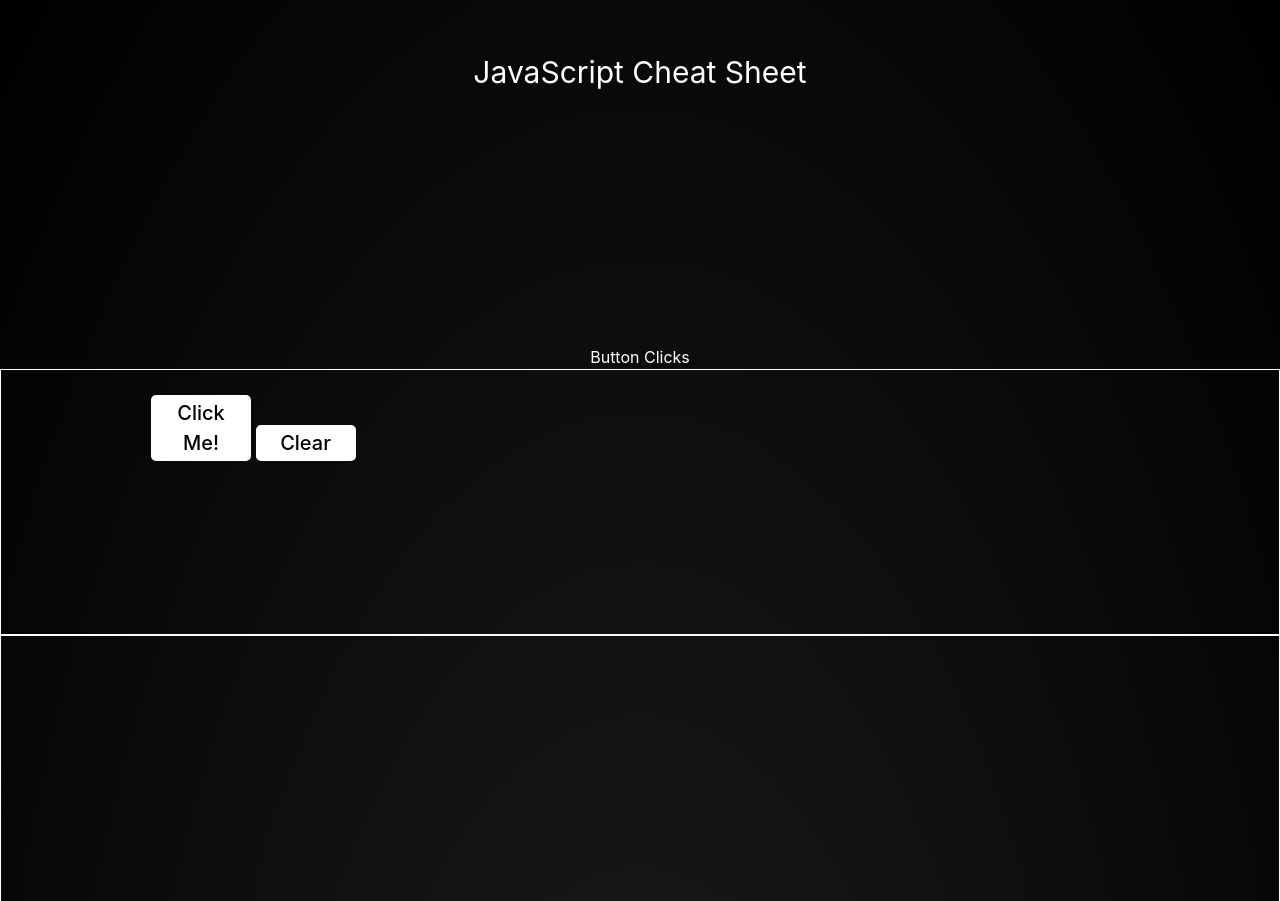
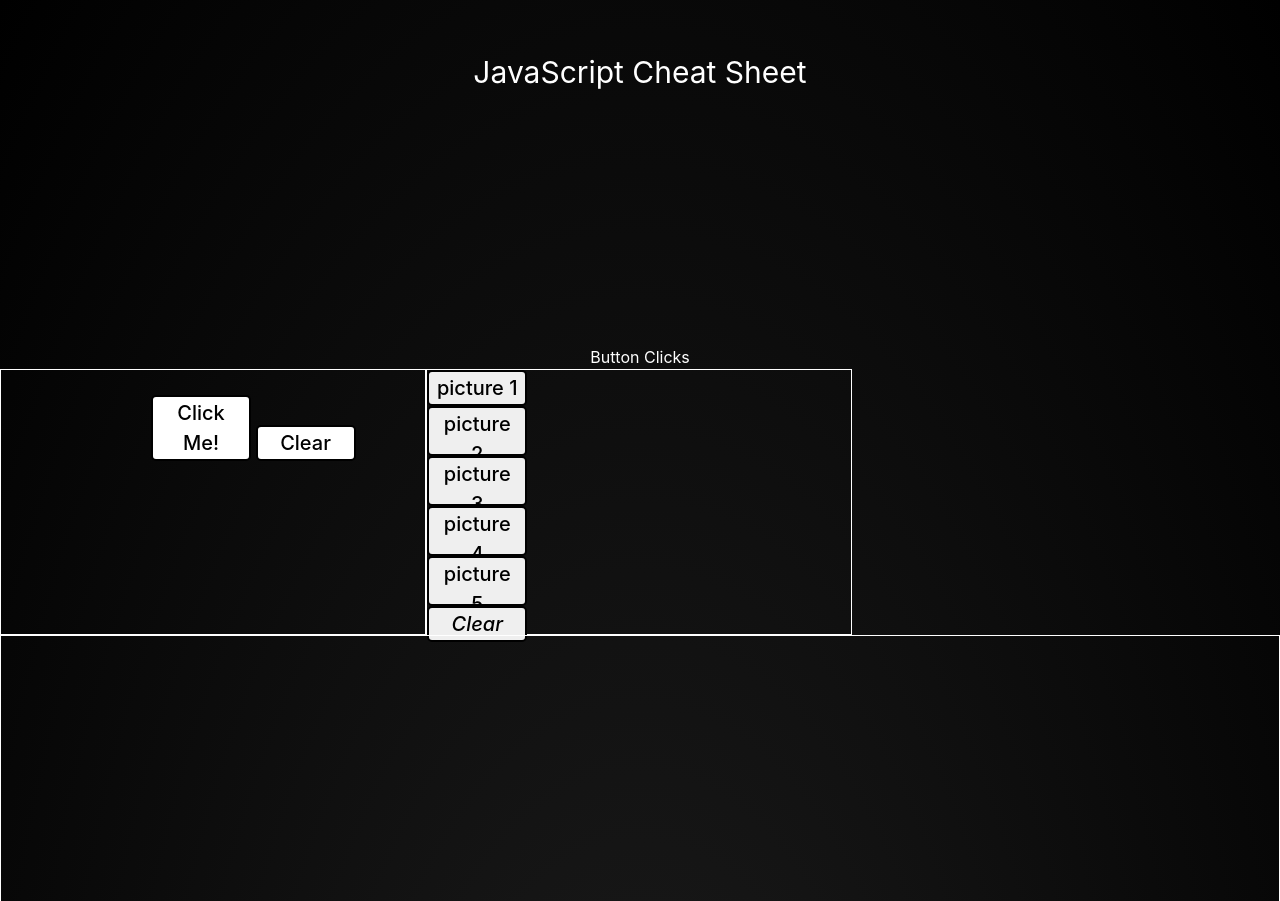
Before and after one commit to KCarter134/Dom-Manipulation-Tiles, a plain HTML site: page index.html in a window 1280 px wide. Shown: the top 901 px of the page. Drawn offline with nearby package versions, Linux system fonts and the light colour scheme.

Commit message:
working array of pictures with all button functionality

```diff
--- a/assets/css/style.css
+++ b/assets/css/style.css
@@ -41,7 +41,7 @@ body {
     margin-top: 25px;
     margin-left: 150px;
     font-size: 20px;
-    border: 2px solid white;
+    border: 2px solid black;
     width: 100px;
     border-radius: 5px;
     background-color: white;
@@ -51,7 +51,7 @@ body {
 #clear {
     font-weight: 500;
     font-size: 20px;
-    border: 2px solid white;
+    border: 2px solid black;
     width: 100px;
     border-radius: 5px;
     background-color: white;
@@ -61,7 +61,37 @@ body {
     display: none;
 }
 
-.click-cont {
+.click-cont-1 {
     display: flex;
     flex-direction: column;
 }
+
+.click-cont-2 {
+    display: flex;
+}
+
+.top-cont {
+    display: flex;
+}
+
+.button-container-mid {
+    display: flex;
+    flex-direction: column;
+}
+
+.click-cont-1,
+.click-cont-2,
+.click-cont-3 {
+    width: 33.3vw;
+}
+
+.mid-btn,
+.clear-mid {
+    width: 100px;
+    height: 50px;
+    font-size: 20px;
+    border: 2px solid black;
+    border-radius: 5px;
+    cursor: pointer;
+    font-weight: 500;
+}
--- a/assets/js/index.js
+++ b/assets/js/index.js
@@ -1,6 +1,18 @@
 const btn_click = document.querySelector('#click-btn');
-const picDrop = document.getElementsByClassName('click-cont')[0]; // grabs original containers class and sends picture to an array
+const picDrop = document.getElementsByClassName('click-cont-1')[0]; // grabs original containers class and sends picture to an array
 const picture = document.createElement('span'); // creates image container
+const clearBtn = document.querySelector('#clear');
+const singleImg = document.getElementById('mult-img');
+clearMid = document.getElementById('clear-mid')
+
+const images = [
+    "./assets/images/city.jpg",
+    "./assets/images/animal.jpg",
+    "./assets/images/bridge.jpg",
+    "./assets/images/flower.jpg",
+    "./assets/images/scene.jpg",
+    ""
+]
 
 btn_click.addEventListener('click', () => {
     const clickImg = document.createElement('img'); // creates image tag upon click
@@ -12,8 +24,26 @@ btn_click.addEventListener('click', () => {
 
 });
 
-const clearBtn = document.querySelector('#clear');
 
 clearBtn.addEventListener('click', () => {
     picture.remove();
+});
+
+function changeImg (index) {
+    singleImg.src = images[index];
+}
+
+let btn1 = document.getElementById('button1');
+btn1.addEventListener("click", function() {changeImg(0); });
+let btn2 = document.getElementById('button2');
+btn2.addEventListener("click", function() {changeImg(1); });
+let btn3 = document.getElementById('button3');
+btn3.addEventListener("click", function() {changeImg(2); });
+let btn4 = document.getElementById('button4');
+btn4.addEventListener("click", function() {changeImg(3); });
+let btn5 = document.getElementById('button5');
+btn5.addEventListener("click", function() {changeImg(4); });
+
+clearMid.addEventListener('click', () => {
+    changeImg(5)
 })
--- a/index.html
+++ b/index.html
@@ -16,13 +16,25 @@
 
     <section class="main-tile-container">
 
-        <div class="tile-container">
-            <div class="tile-title">Button Clicks</div>
-                <div class="tile click-cont">
-                    <div class="button-container">
+    <div class="tile-title">Button Clicks</div>
+        <div class="tile-container top-cont">
+
+            <div class="tile click-cont-1">
+                <div class="button-container">
                     <button id="click-btn">Click Me!</button>
                     <button id="clear">Clear</button>
                 </div>
+            </div>
+            <div class="tile click-cont-2">
+                <div class="button-container-mid">
+                    <button class="mid-btn btn1" id="button1">picture 1</button>
+                    <button class="mid-btn btn2" id="button2">picture 2</button>
+                    <button class="mid-btn btn3" id="button3">picture 3</button>
+                    <button class="mid-btn btn4" id="button4">picture 4</button>
+                    <button class="mid-btn btn5" id="button5">picture 5</button>
+                    <button class="clear-mid" id="clear-mid"><i>Clear</i></button>
+                </div>
+                <img src="" id="mult-img" alt="">
             </div>
         </div>
         <div class="tile-container">
```
Also changed, not shown: assets/images/animal.jpg (added), assets/images/bridge.jpg (added), assets/images/flower.jpg (added), assets/images/scene.jpg (added).
